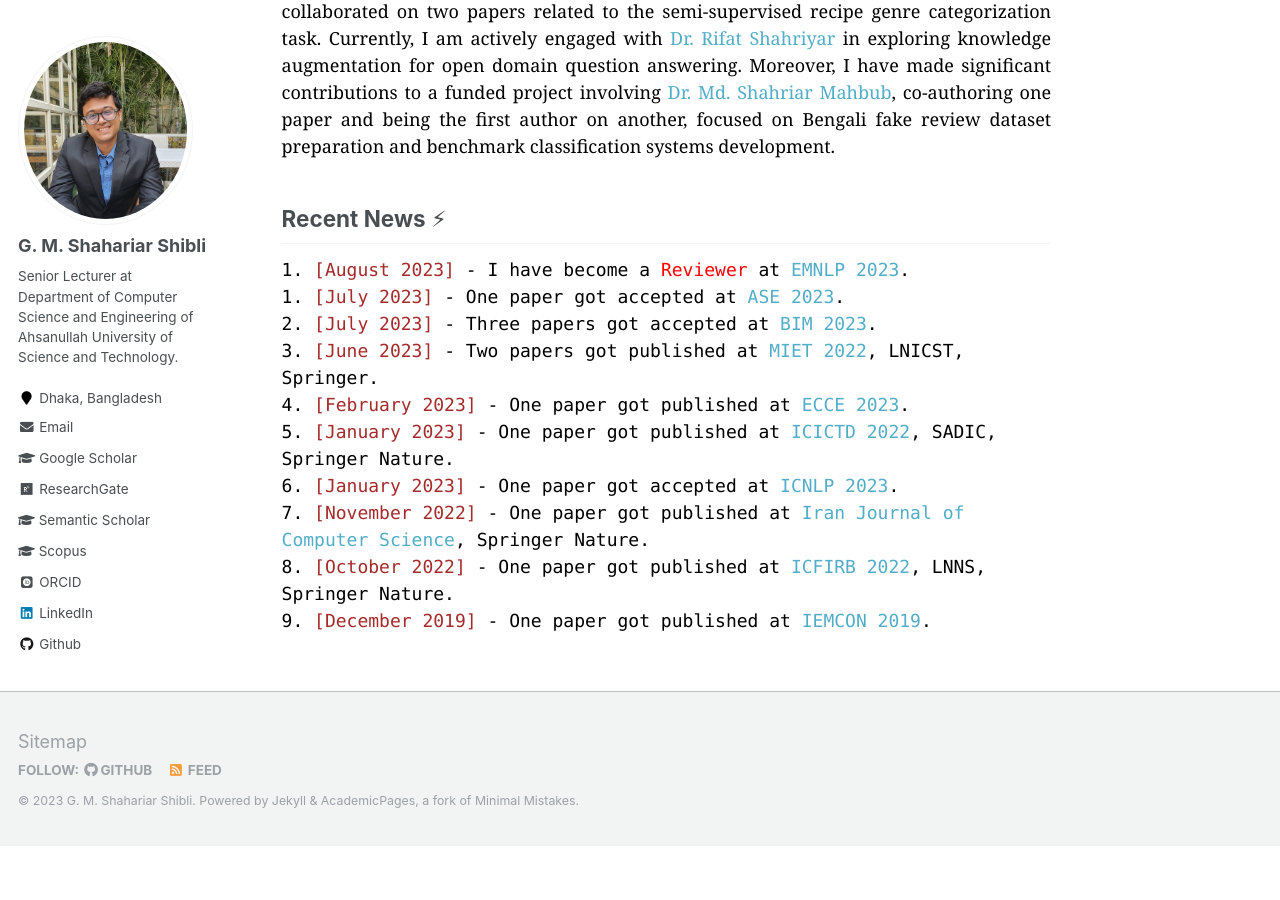
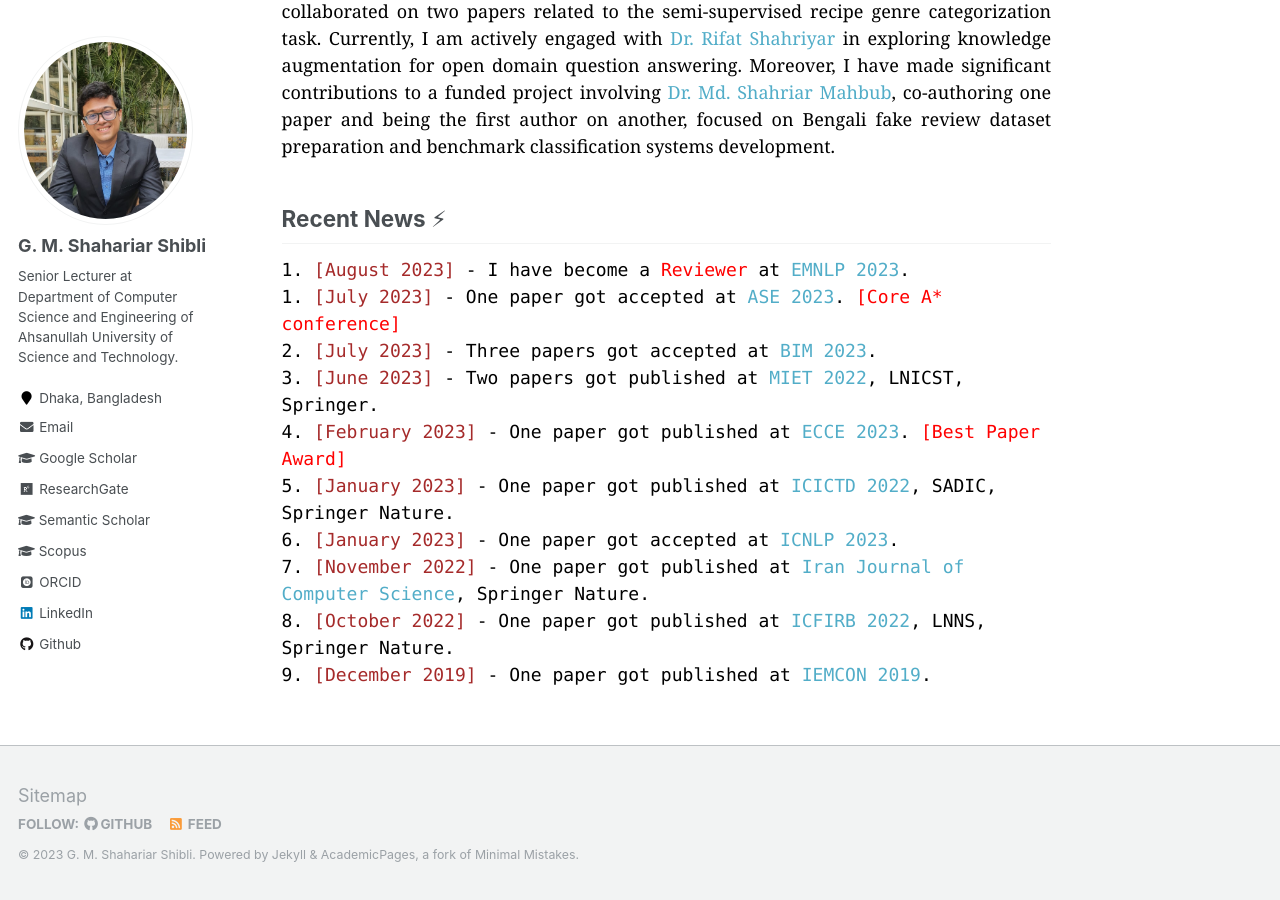
Before and after one commit to shahariar-shibli/shahariar-shibli.github.io, a Jekyll site: the page built from _pages/about.md, in a window 1280 px wide and 900 px high, scrolled down 879 px. Built offline with Jekyll 4.4.1, drawn with Linux system fonts in a browser that asks for light colours; some web fonts are replaced; before the commit the page ends 1725 px from its top, so only the background shows below that.

Commit message:
Update about.md

```diff
--- a/_pages/about.md
+++ b/_pages/about.md
@@ -47,10 +47,10 @@ author on another, focused on Bengali fake review dataset preparation and benchm
 
 ## Recent News ⚡
 <span style="font-family:Monaco; color:black;">1. <span style="color:brown">[August 2023]</span> - I have become a <span style="color:red;">Reviewer</span> at [EMNLP 2023](https://2023.emnlp.org/). </span><br/>
-<span style="font-family:Monaco; color:black;">1. <span style="color:brown">[July 2023]</span> - One paper got accepted at [ASE 2023](https://conf.researchr.org/track/ase-2023/ase-2023-papers). </span><br/>
+<span style="font-family:Monaco; color:black;">1. <span style="color:brown">[July 2023]</span> - One paper got accepted at [ASE 2023](https://conf.researchr.org/track/ase-2023/ase-2023-papers). <span style="color:red;">[Core A* conference]</span> </span><br/>
 <span style="font-family:Monaco; color:black;">2. <span style="color:brown">[July 2023]</span> - Three papers got accepted at [BIM 2023](https://confbim.com/). </span><br/>
 <span style="font-family:Monaco; color:black;">3. <span style="color:brown">[June 2023]</span> -  Two papers got published at [MIET 2022](https://link.springer.com/book/10.1007/978-3-031-34622-4), LNICST, Springer. </span><br/>
-<span style="font-family:Monaco; color:black;">4. <span style="color:brown">[February 2023]</span> -  One paper got published at [ECCE 2023](https://webs.cuet.ac.bd/ecce/). </span><br/>
+<span style="font-family:Monaco; color:black;">4. <span style="color:brown">[February 2023]</span> -  One paper got published at [ECCE 2023](https://webs.cuet.ac.bd/ecce/). <span style="color:red;">[Best Paper Award]</span></span><br/>
 <span style="font-family:Monaco; color:black;">5. <span style="color:brown">[January 2023]</span> -  One paper got published at [ICICTD 2022](https://link.springer.com/book/10.1007/978-981-19-7528-8), SADIC, Springer Nature. </span><br/>
 <span style="font-family:Monaco; color:black;">6. <span style="color:brown">[January 2023]</span> -  One paper got accepted at [ICNLP 2023](http://www.icnlp.net/index.html). </span><br/>
 <span style="font-family:Monaco; color:black;">7. <span style="color:brown">[November 2022]</span> -  One paper got published at [Iran Journal of Computer Science](https://www.springer.com/journal/42044), Springer Nature. </span><br/>
```
